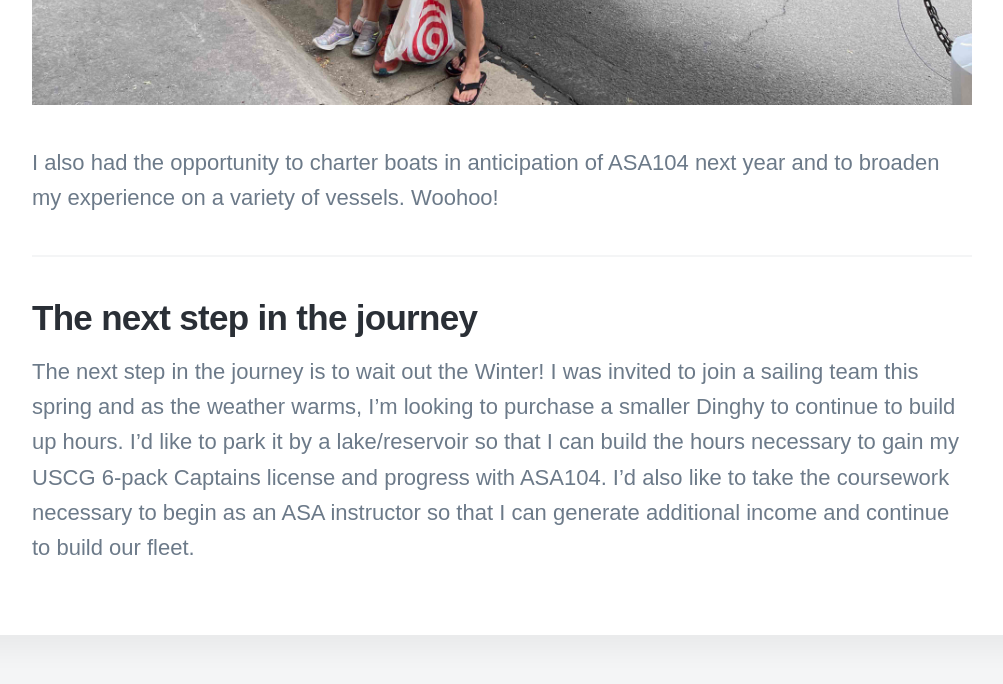
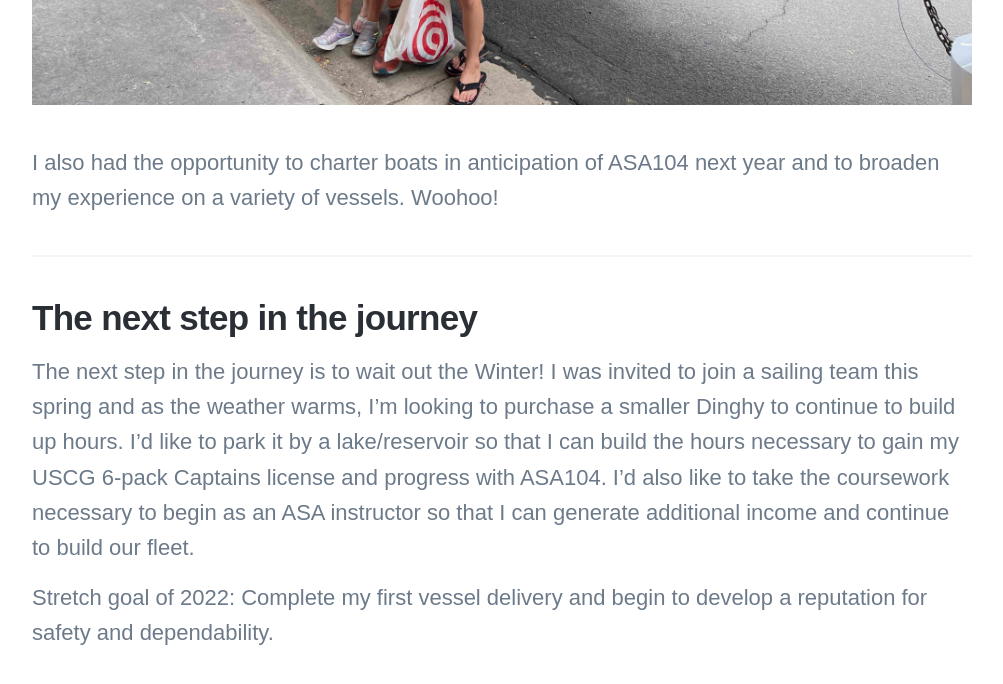
Before and after one commit to starbuck10/JCoffie, a Jekyll site: the page built from _projects/2021-11-02-ongoing-work.md, in a window 1280 px wide and 900 px high, scrolled down 3127 px, cut to the strip 0-711 px from the top of the window. Shown: the top 684 px of the strip, without its empty margins (138-1141 px from the left). Built offline with Jekyll 4.4.1, drawn with Linux system fonts in a browser that asks for light colours; nearby versions of some CDN libraries; some web fonts are replaced.

Commit message:
Updating sailing project

```diff
--- a/_projects/2021-11-02-ongoing-work.md
+++ b/_projects/2021-11-02-ongoing-work.md
@@ -54,3 +54,5 @@ I also had the opportunity to charter boats in anticipation of ASA104 next year
 ## The next step in the journey
 
 The next step in the journey is to wait out the Winter!  I was invited to join a sailing team this spring and as the weather warms, I'm looking to purchase a smaller Dinghy to continue to build up hours. I'd like to park it by a lake/reservoir so that I can build the hours necessary to gain my USCG 6-pack Captains license and progress with ASA104.  I'd also like to take the coursework necessary to begin as an ASA instructor so that I can generate additional income and continue to build our fleet.
+
+Stretch goal of 2022: Complete my first vessel delivery and begin to develop a reputation for safety and dependability.
```
